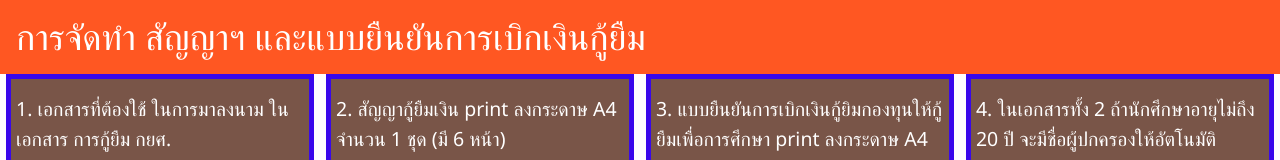
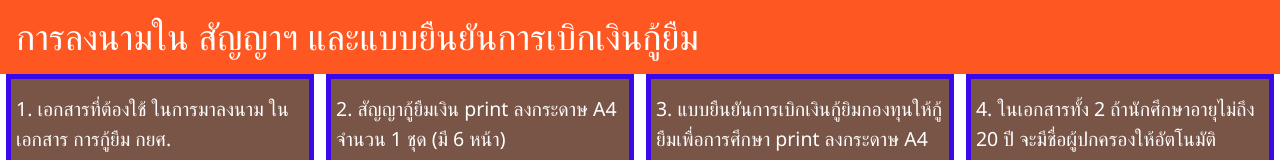
Before and after one commit to PhuketTechno/PTECH-StudentLoan, a plain HTML site: page disbursement/disbursement-2.html in a window 1280 px wide. Shown: the top 160 px of the page. Drawn offline with nearby package versions, Linux system fonts and the light colour scheme.

Commit message:
Update disbursement-2.html

```diff
--- a/disbursement/disbursement-2.html
+++ b/disbursement/disbursement-2.html
@@ -2,7 +2,7 @@
 <html>
 
 <head>
-    <title>การจัดทำ สัญญาฯ และแบบยืนยันการเบิกเงินกู้ยืม</title>
+    <title>การลงนามในำ สัญญาฯ และแบบยืนยันการเบิกเงินกู้ยืม</title>
     <meta name="viewport" content="width=device-width, initial-scale=1">
     <link rel="stylesheet" href="https://www.w3schools.com/w3css/4/w3.css">
     <style>
@@ -72,7 +72,7 @@
 <body>
 
     <div class="w3-container w3-deep-orange">
-        <h1>การจัดทำ สัญญาฯ และแบบยืนยันการเบิกเงินกู้ยืม</h1>
+        <h1>การลงนามใน สัญญาฯ และแบบยืนยันการเบิกเงินกู้ยืม</h1>
     </div>
 
 
```
